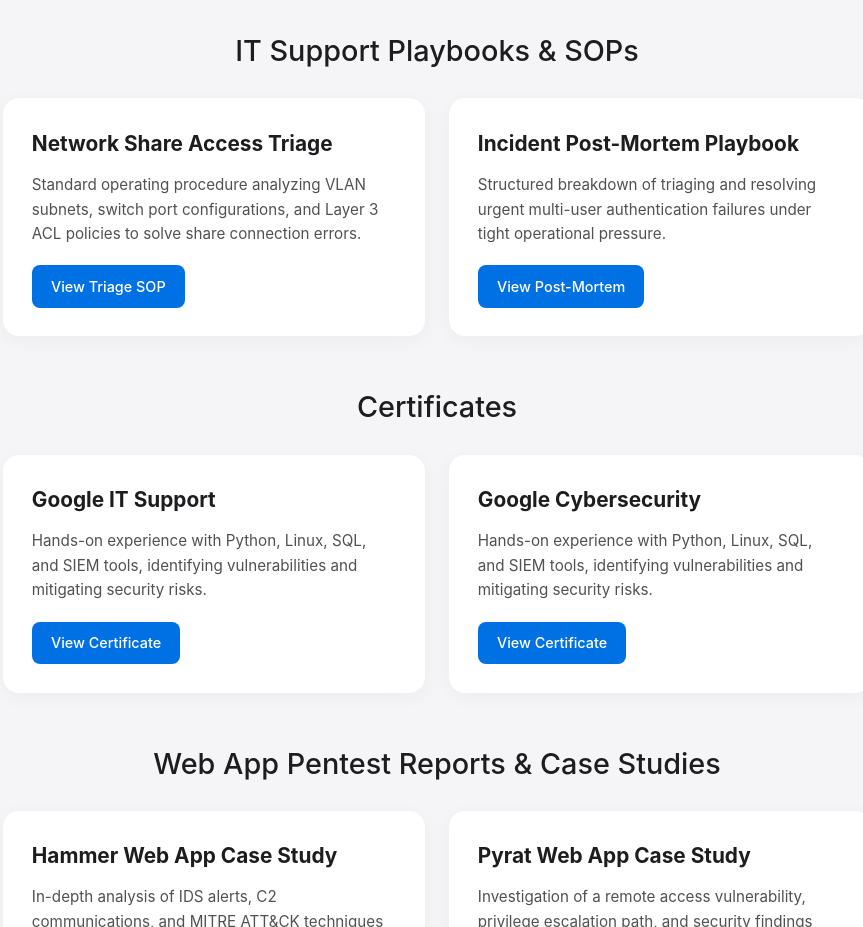
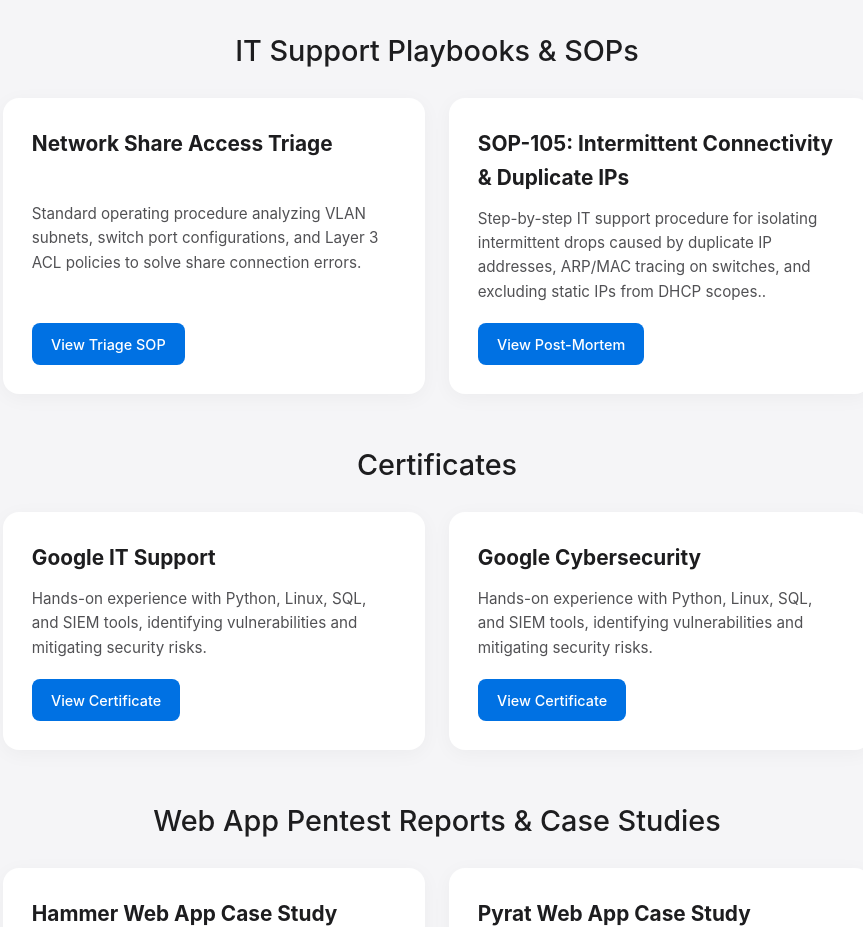
Before and after one commit to HackedLove/EM-Portfolio, a plain HTML site: page index.html in a window 1280 px wide. Shown: the part 840-1767 px from the top of the page, without its empty margins (203-1066 px from the left). Drawn offline with Linux system fonts and the light colour scheme.

Commit message:
index.html

```diff
--- a/index.html
+++ b/index.html
@@ -146,10 +146,10 @@
           <a href="Network Share Access Triage SOP.html" target="_blank" class="btn">View Triage SOP</a>
         </div>
         <div class="card">
-          <h3>Incident Post-Mortem Playbook</h3>
-          <p>Structured breakdown of triaging and resolving urgent multi-user authentication failures under tight operational pressure.</p>
+          <h3>SOP-105: Intermittent Connectivity & Duplicate IPs</h3>
+          <p>Step-by-step IT support procedure for isolating intermittent drops caused by duplicate IP addresses, ARP/MAC tracing on switches, and excluding static IPs from DHCP scopes..</p>
           <!-- You can create a similar incident-postmortem.html file later, or point it to your GitHub file viewer -->
-          <a href="https://github.com/HackedLove/EM-Portfolio/blob/main/incident-postmortem.md" target="_blank" class="btn">View Post-Mortem</a>
+          <a href="SOP-105.html" target="_blank" class="btn">View Post-Mortem</a>
         </div>
       </div>
     </section>
```
